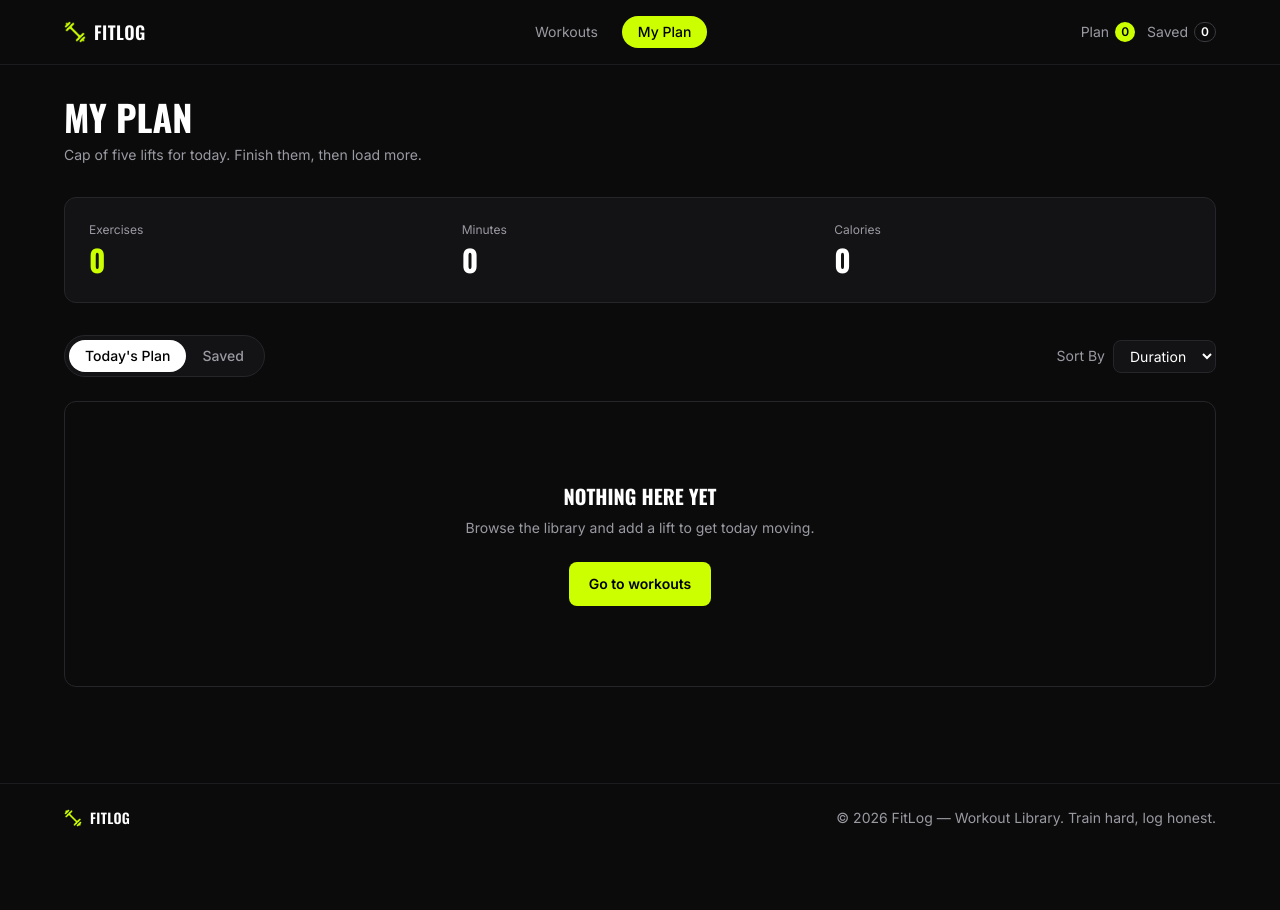
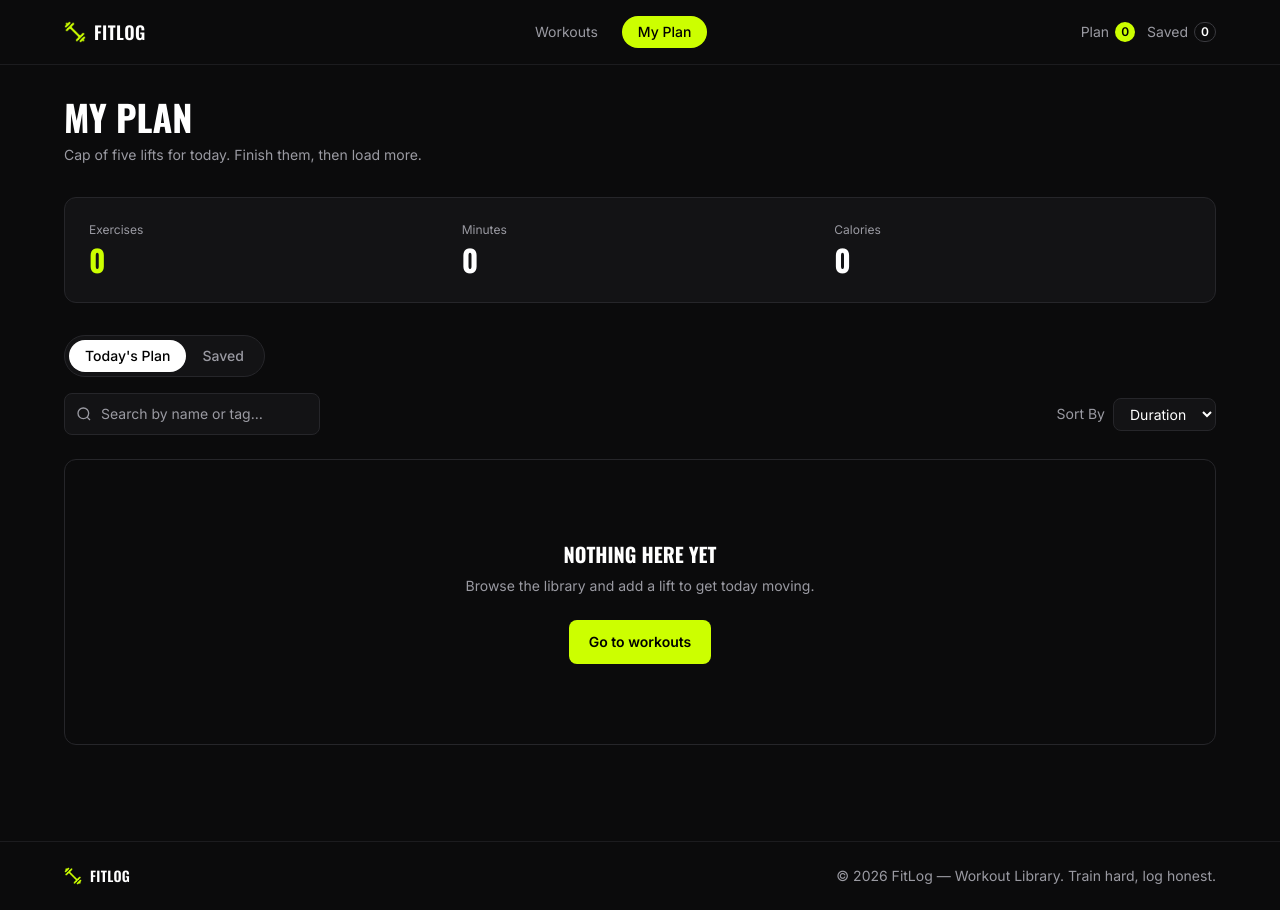
Before and after one commit to Mahbuba9/B14_Assignment6, a Next.js app: page /my-plan in a window 1280 px wide. Before the commit the page ends 852 px from the top, so only its background shows below. Built offline with nearby package versions, Linux system fonts and the light colour scheme.

Commit message:
Add search to My Plan page for filtering Today's Plan and Saved lists

```diff
--- a/app/my-plan/page.tsx
+++ b/app/my-plan/page.tsx
@@ -12,10 +12,20 @@ export default function MyPlanPage() {
   const { plan, saved } = usePlan();
   const [tab, setTab] = useState<Tab>("plan");
   const [sortKey, setSortKey] = useState<SortKey>("duration");
+  const [query, setQuery] = useState("");
 
   const activeList = tab === "plan" ? plan : saved;
 
-  const sortedList = [...activeList].sort((a, b) => {
+  const searched = activeList.filter((w) => {
+    const q = query.trim().toLowerCase();
+    if (!q) return true;
+    return (
+      w.name.toLowerCase().includes(q) ||
+      w.muscleGroups.some((tag) => tag.toLowerCase().includes(q))
+    );
+  });
+
+  const sortedList = [...searched].sort((a, b) => {
     if (sortKey === "rating") return b.rating - a.rating;
     return (a[sortKey] as number) - (b[sortKey] as number);
   });
@@ -55,9 +65,8 @@ export default function MyPlanPage() {
         </div>
       </div>
 
-      {/* Tabs + Sort */}
-      <div className="flex flex-col sm:flex-row sm:items-center justify-between gap-4 mb-6">
-        <div className="inline-flex bg-[var(--panel)] border border-[var(--border)] rounded-full p-1 w-fit">
+      {/* Tabs */}
+      <div className="inline-flex bg-[var(--panel)] border border-[var(--border)] rounded-full p-1 w-fit mb-4">
         <button
           onClick={() => setTab("plan")}
           className={`px-4 py-1.5 rounded-full text-sm font-medium transition-colors ${
@@ -76,6 +85,30 @@ export default function MyPlanPage() {
         </button>
       </div>
 
+      {/* Search + Sort */}
+      <div className="flex flex-col sm:flex-row sm:items-center justify-between gap-4 mb-6">
+        <div className="relative w-full sm:w-64">
+          <svg
+            className="absolute left-3 top-1/2 -translate-y-1/2 text-[var(--muted)]"
+            width="16"
+            height="16"
+            viewBox="0 0 24 24"
+            fill="none"
+            stroke="currentColor"
+            strokeWidth="2"
+          >
+            <circle cx="11" cy="11" r="8" />
+            <path d="M21 21l-4.35-4.35" />
+          </svg>
+          <input
+            type="text"
+            value={query}
+            onChange={(e) => setQuery(e.target.value)}
+            placeholder="Search by name or tag…"
+            className="w-full bg-[var(--panel)] border border-[var(--border)] rounded-lg pl-9 pr-3 py-2.5 text-sm text-white placeholder:text-[var(--muted)] focus:outline-none focus:border-[#4a4a4f]"
+          />
+        </div>
+
         <div className="flex items-center gap-2 text-sm">
           <span className="text-[var(--muted)]">Sort By</span>
           <select
@@ -92,7 +125,13 @@ export default function MyPlanPage() {
 
       {/* List */}
       {sortedList.length === 0 ? (
+        activeList.length === 0 ? (
           <EmptyState />
+        ) : (
+          <p className="text-[var(--muted)] text-sm text-center py-16">
+            No results match &quot;{query}&quot;.
+          </p>
+        )
       ) : (
         <div className="flex flex-col gap-3">
           {sortedList.map((item) => (
```
Lines whose indentation alone changed are shown as unchanged.
